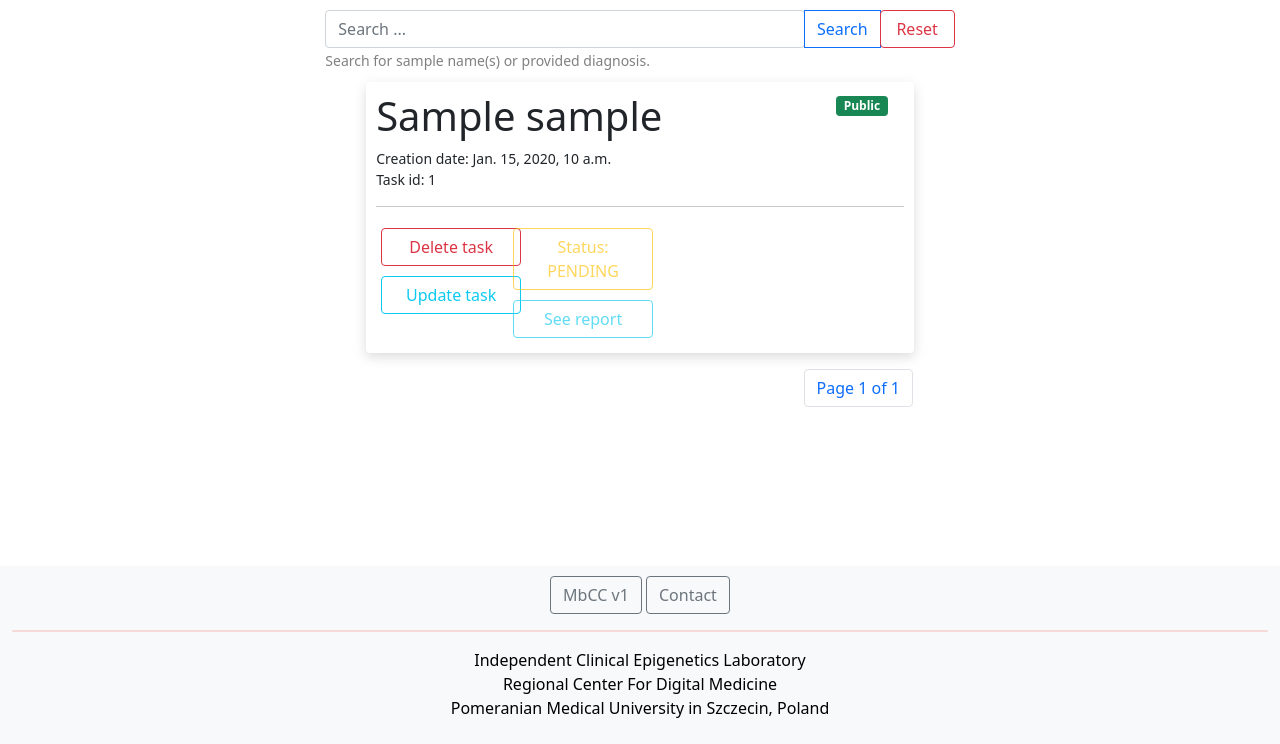
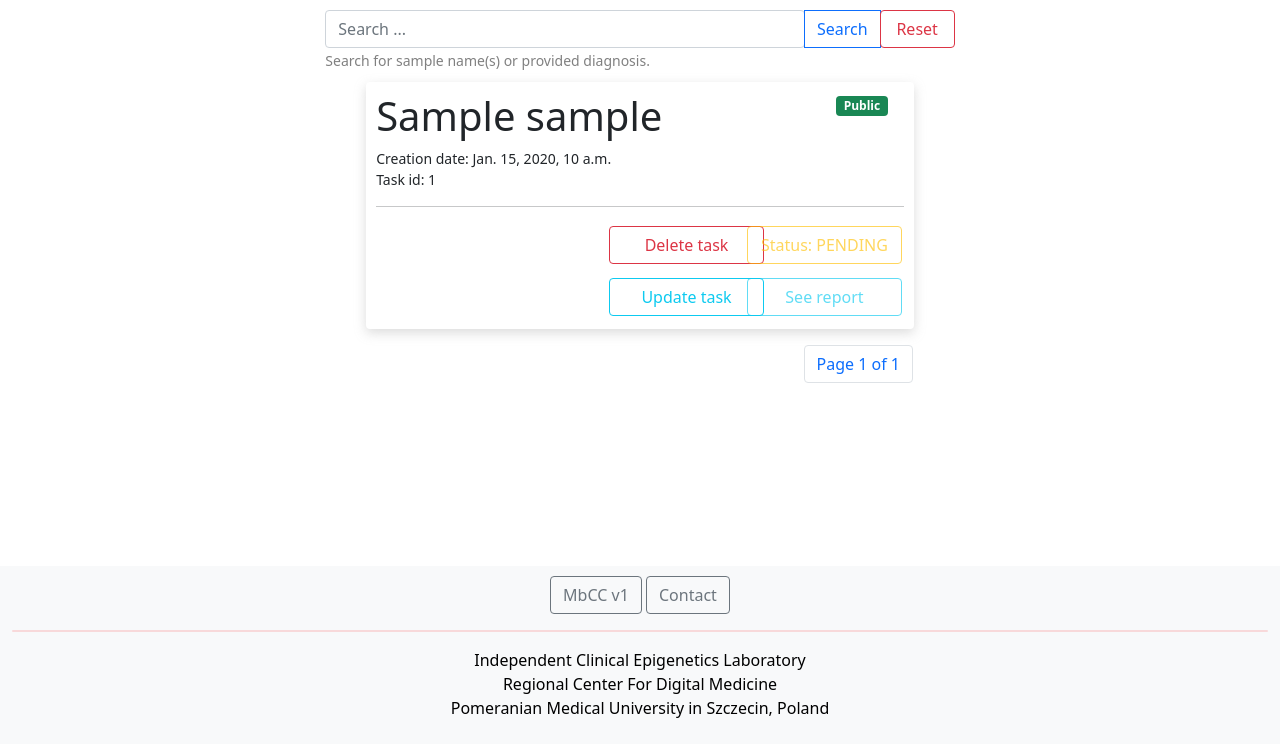
Before and after one commit to ClinicalEpigeneticsLaboratory/ACCS, a Django app: template accs_app/app/templates/app/history.html in a window 1280 px wide. Shown: the part 56-800 px from the top of the page. Run offline with Django 5.2, Linux system fonts and the light colour scheme; the template is opened without the code that fills it: most values are stand-ins (such as "Sample title", 1, 10 or a date in 2020).

Commit message:
Minor changes

```diff
--- a/accs_app/app/templates/app/history.html
+++ b/accs_app/app/templates/app/history.html
@@ -50,29 +50,31 @@
                     <p id="confidence-{{ sample.task.id }}"></p>
                     <p id="anomaly-{{ sample.task.id }}"></p>
                 </div>
-                    <div class="row">
-                        <div class="col-md-3">
-                            <p>
+                <div class="col-md-3 d-flex flex-column gap-2">
                     <a href="{% url 'accs-delete' sample.id %}">
-                                    <button class="btn btn-outline-danger record-btn">Delete task</button>
+                        <button class="btn btn-outline-danger record-btn" style="min-width: 155px; margin: 3px">
+                            Delete task
+                        </button>
                     </a>
                     <a href="{% url 'accs-update' sample.id %}">
-                                    <button class="btn btn-outline-info record-btn">Update task</button>
+                        <button class="btn btn-outline-info record-btn" style="min-width: 155px; margin: 3px">
+                            Update task
+                        </button>
                     </a>
-                            </p>
                 </div>
-                        <div class="col-md-3 d-flex flex-column">
-                            <p>
-                                <button id="status-{{ sample.task.id }}" class="btn btn-outline-warning record-btn" disabled>
+                <div class="col-md-3 d-flex flex-column gap-2">
+                    <a>
+                        <button id="status-{{ sample.task.id }}" class="btn btn-outline-warning record-btn"
+                                style="min-width: 155px; margin: 3px; cursor: default;" disabled>
                                 Status: PENDING
                         </button>
-                                <a href="{% url 'accs-report' sample.id %}" id="report-link-{{ sample.task.id }}" style="pointer-events: none;">
-                                    <button id="report-{{ sample.task.id }}" class="btn btn-outline-info record-btn" disabled>
+                    </a>
+                    <a href="{% url 'accs-report' sample.id %}" id="report-link-{{ sample.task.id }}" style="pointer-events: none; text-decoration: none; color: inherit;">
+                            <button id="report-{{ sample.task.id }}" class="btn btn-outline-info record-btn"
+                                    style="min-width: 155px; margin: 3px" disabled>
                                 See report
                             </button>
                     </a>
-                            </p>
-                        </div>
                 </div>
             </div>
         </div>
--- a/compose.yml
+++ b/compose.yml
@@ -30,7 +30,7 @@ services:
       args:
         UID: 1001
         GID: 1001
-    command: python3.10 -m celery --pool=threads --app=accs_app.celery worker --autoscale=2,1 -E
+    command: python3.10 -m celery --app=accs_app.celery worker --autoscale=2,1 -E
     networks:
       - app_network
     volumes:
```
Lines whose indentation alone changed are shown as unchanged.
